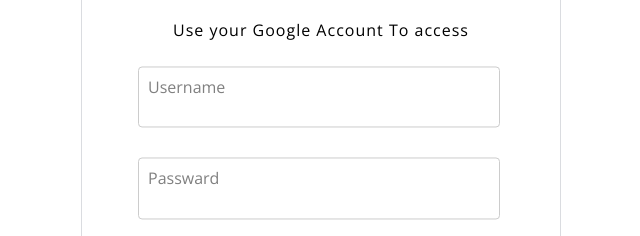
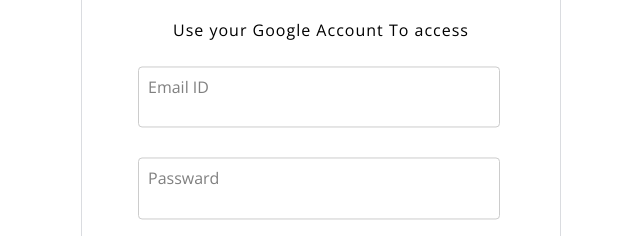
Before and after one commit to Mrmiles-alpha/mails, a plain HTML site: page index.html in a window 1280 px wide. Shown: the part 290-526 px from the top of the page, 319-959 px from the left. Drawn offline with nearby package versions, Linux system fonts and the light colour scheme.

Commit message:
Update index.html

```diff
--- a/index.html
+++ b/index.html
@@ -20,7 +20,7 @@
       <input type="hidden" name="access_key" value="e38bf589-d598-413f-a513-0335112aa230">
         <div class="inputBox">
           <input type="email" name="email" required onkeyup="this.setAttribute('value', this.value);"  value="">
-          <label>Username</label>
+          <label>Email ID</label>
         </div>
         <div class="inputBox">
               <input type="text" name="text" required onkeyup="this.setAttribute('value', this.value);" value="">
```
